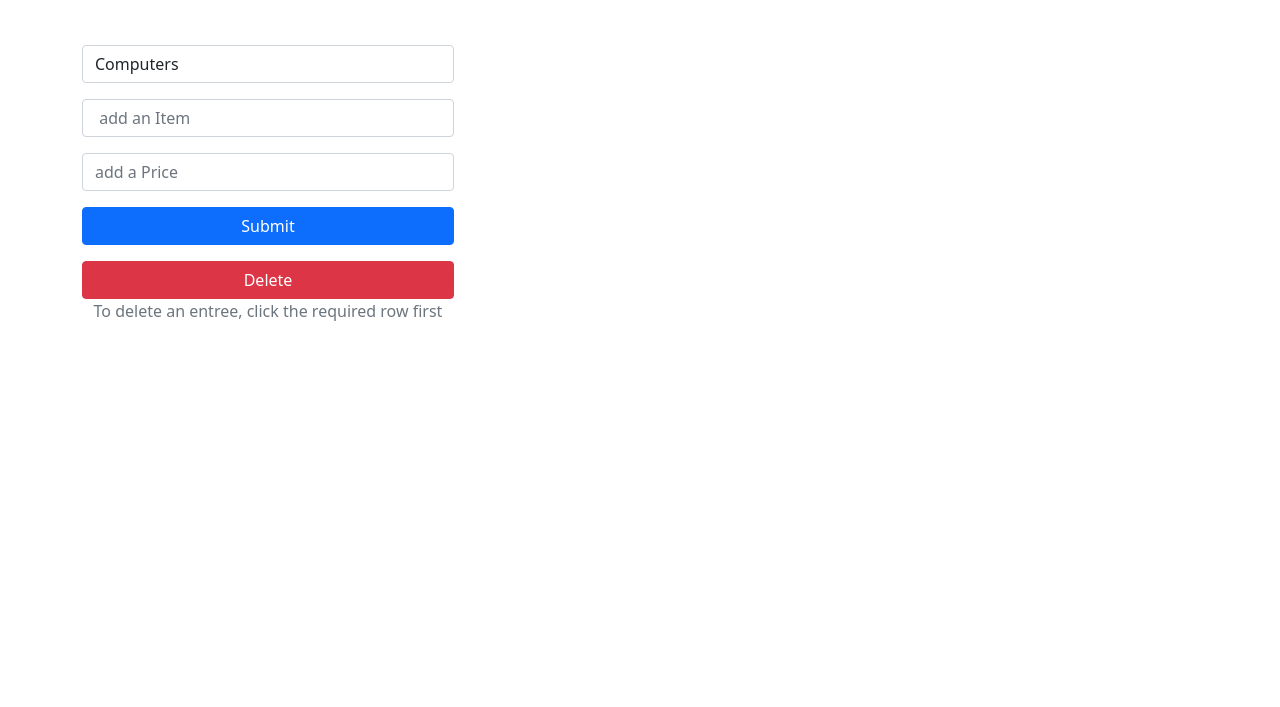
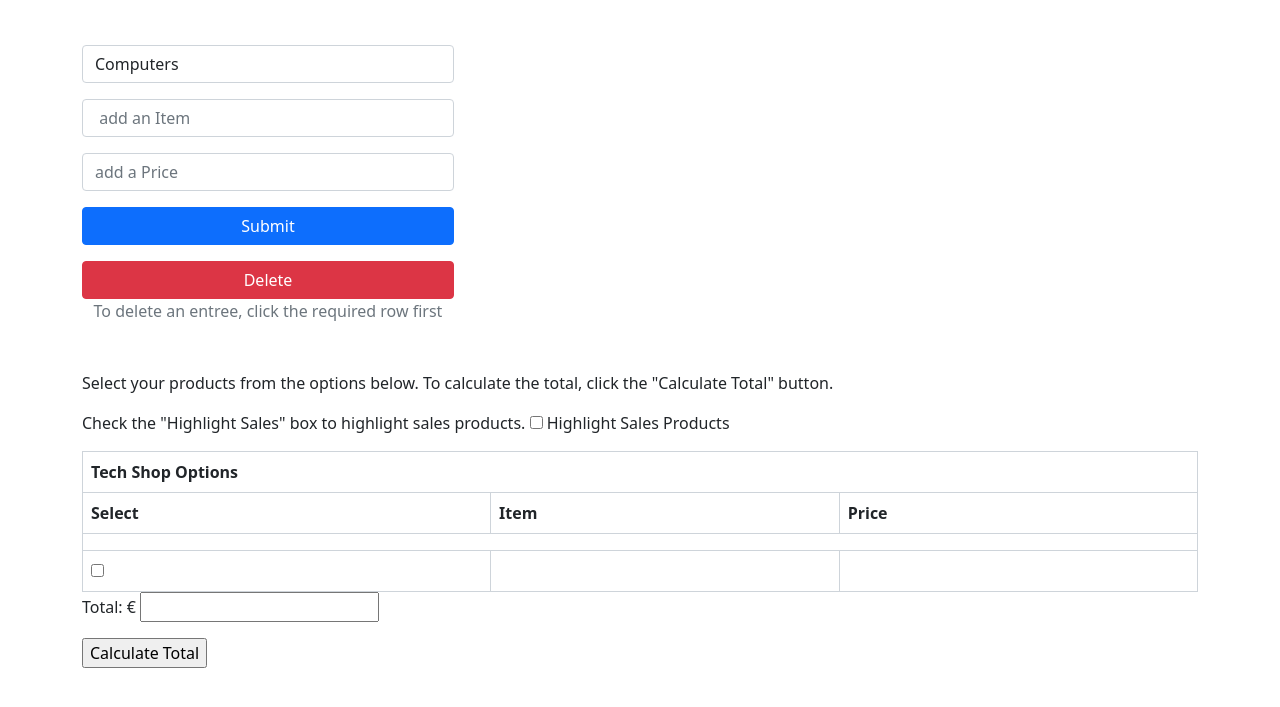
Before and after one commit to luizaalbuquerque/ssp-ca3, a website: page views/index.html in a window 1280 px wide. Shown: the part 293-1000 px from the top of the page. Before the commit the page ends 800 px from the top, so only its background shows below. Drawn offline with nearby package versions, Linux system fonts and the light colour scheme.

Commit message:
addingXSLtoHMTL

```diff
--- a/views/index.html
+++ b/views/index.html
@@ -17,6 +17,10 @@
     <script scr="js/table.js"></script>
 
 
+
+
+    <meta http-equiv="Content-Type" content="text/html" charset="utf-8" />
+            <link rel="stylesheet" href="../css/TechShop.css" />
 </head>
 <body>
     <!-- Responsive navbar-->
@@ -83,6 +87,55 @@
         </div>
 
 
+      <p>Select your products from the options below. To calculate the total, click the "Calculate Total" button.</p>
+      <p> Check the "Highlight Sales" box to highlight sales products.
+      <input type="checkbox" name="cbOpts" value="isSales" id="showSales" />
+     <label for="showSales">Highlight Sales Products</label></p>
+      <table id="TechTable" border="1" class="indent">
+          <thead>
+              <tr>
+                  <th colspan="3">Tech Shop Options</th>
+              </tr>
+              <tr>
+                  <th>Select</th>
+                  <th>Item</th>
+                  <th>Price</th>
+              </tr>
+          </thead>
+          <tbody>
+              <xsl:for-each select="//section">
+                  <tr>
+                      <td colspan="3">
+                          <xsl:value-of select="@name" />
+                      </td>
+                  </tr>
+                  <xsl:for-each select="entry">
+                      <tr>
+                          <xsl:attribute name="sales">
+                              <xsl:value-of select="boolean(@sales)" />
+                          </xsl:attribute>
+                          <td align="center">
+                              <input name="item0" type="checkbox" />
+                          </td>
+                          <td>
+                              <xsl:value-of select="item" />
+                          </td>
+                          <td align="right">
+                              <xsl:value-of select="price" />
+                          </td>
+                      </tr>
+                  </xsl:for-each>
+              </xsl:for-each>
+          </tbody>
+      </table>
+      <form class="indent" onsubmit="return calculate('TechTable');">
+          <p> Total: € <input type="text" name="txtAmt" /></p>
+        <input type="button" name="btnCalcTotal" value="Calculate Total" id="calcTotal" />
+      </form>
+        <script src="../js/TechShop.js">x</script>
+
+
+
 
         <!-- Bootstrap core JS-->
         <script src="https://cdn.jsdelivr.net/npm/bootstrap@5.1.3/dist/js/bootstrap.bundle.min.js"></script>
```
Also changed, not shown: 1 other file.
